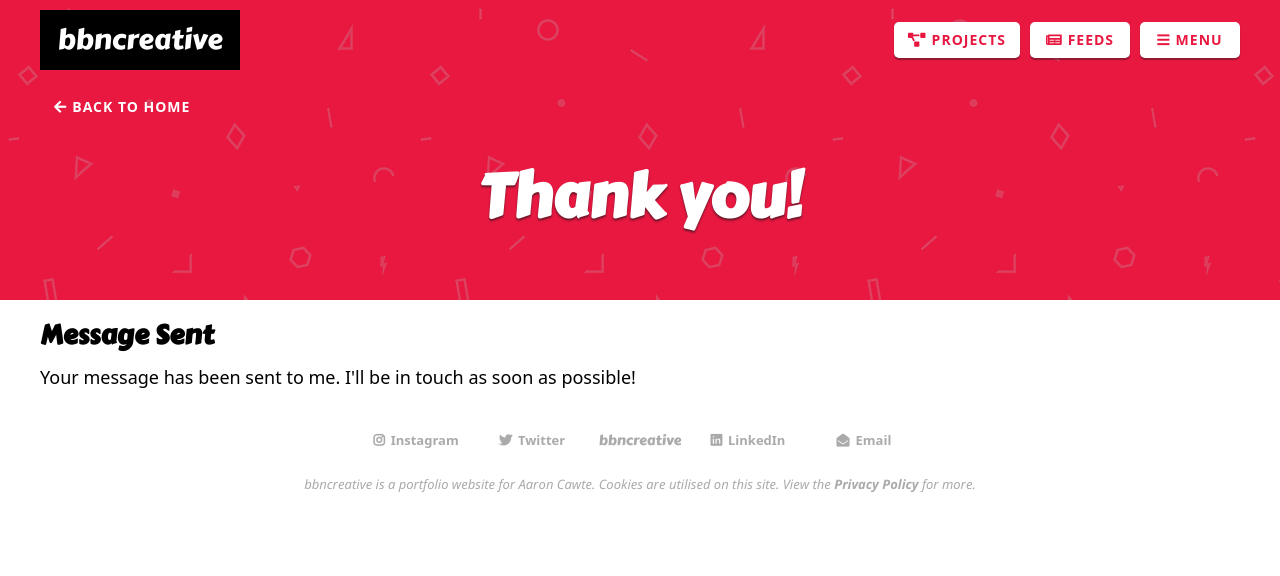
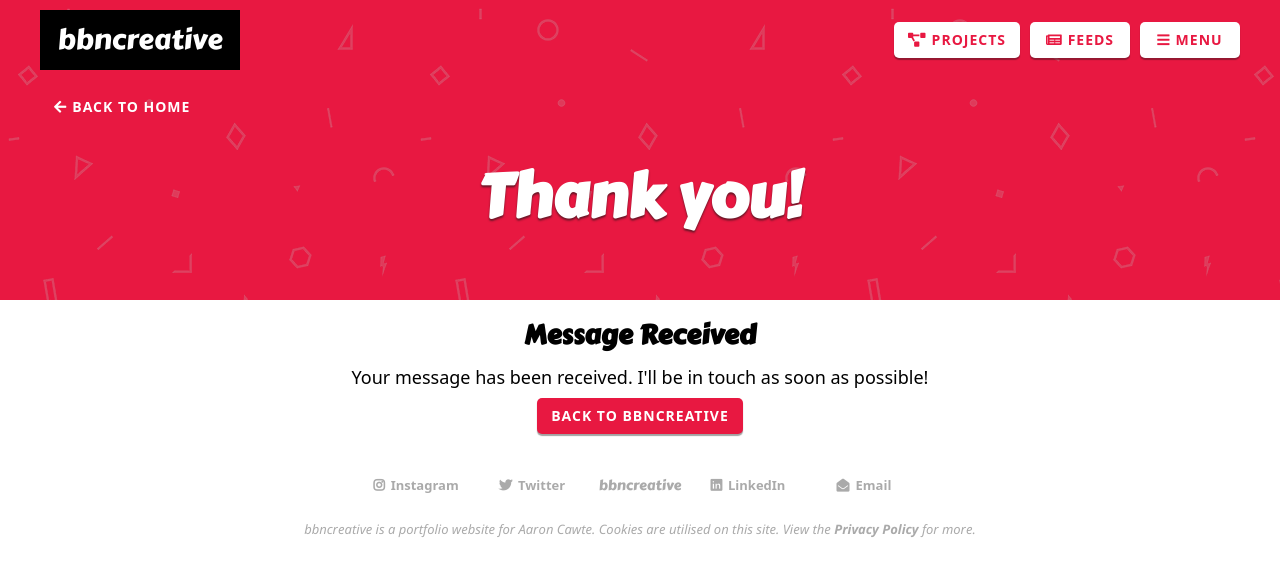
Before and after one commit to aaroncawte/bbncreative-django, a Django app: page /contact-thanks in a window 1280 px wide. Shown: the top 576 px of the page. Run offline with Django 3.2, Linux system fonts and the light colour scheme; data that the repository does not hold is empty; some libraries are stand-ins or nearby versions; some web fonts are replaced.

Commit message:
Contact form improvements

```diff
--- a/bbncreative_cms/views.py
+++ b/bbncreative_cms/views.py
@@ -68,7 +68,7 @@ def contact(request):
                 content = template.render(context)
 
                 email = EmailMessage(
-                    subject=form.cleaned_data['subject'],
+                    subject="[Website] " + form.cleaned_data['subject'],
                     body=content,
                     from_email='aaron@bbncreative.co',
                     to=['aaron@bbncreative.co'],
--- a/static/style/_definitions.scss
+++ b/static/style/_definitions.scss
@@ -141,6 +141,14 @@ a.no-text-decoration {
 	}
 }
 
+.align-center {
+	text-align: center;
+	button, button:hover, button:active {
+		margin-left: auto;
+		margin-right: auto;
+	}
+}
+
 /* Element selection
    ======================================================================== */
 html, body, p, i, strong, em, span, br, a, img, div, button, input, label, h1, h2, h3, h4, h5, h6 {
--- a/static/style/_structure.scss
+++ b/static/style/_structure.scss
@@ -871,6 +871,7 @@ nav {
 		margin-left: auto;
 	}
 }
+
 /* Footer and components
 	 ======================================================================== */
 footer {
--- a/static/style/style.css
+++ b/static/style/style.css
@@ -115,12 +115,20 @@ a.no-text-decoration:link, a.no-text-decoration:hover, a.no-text-decoration:acti
  text-decoration: none;
 }
 
+.align-center {
+ text-align: center;
+}
+
+.align-center button, .align-center button:hover, .align-center button:active {
+ margin-left: auto;
+ margin-right: auto;
+}
+
 /* Element selection
    ======================================================================== */
 html::-moz-selection, body::-moz-selection, p::-moz-selection, i::-moz-selection, strong::-moz-selection, em::-moz-selection, span::-moz-selection, br::-moz-selection, a::-moz-selection, img::-moz-selection, div::-moz-selection, button::-moz-selection, input::-moz-selection, label::-moz-selection, h1::-moz-selection, h2::-moz-selection, h3::-moz-selection, h4::-moz-selection, h5::-moz-selection, h6::-moz-selection {
   background-color: #cc2369;
   color: #fff; }
-
 html::selection, body::selection, p::selection, i::selection, strong::selection, em::selection, span::selection, br::selection, a::selection, img::selection, div::selection, button::selection, input::selection, label::selection, h1::selection, h2::selection, h3::selection, h4::selection, h5::selection, h6::selection {
   background-color: #cc2369;
   color: #fff; }
--- a/templates/contactThanks.html
+++ b/templates/contactThanks.html
@@ -1,9 +1,12 @@
 {% extends "_static.html" %}
 {% block window-content %}
     <div class="window">
-        <div class="wrapper-1200">
-            <h2>Message Sent</h2>
-            <p>Your message has been sent to me. I'll be in touch as soon as possible!</p>
+        <div class="wrapper-1200 align-center">
+            <h2>Message Received</h2>
+            <p>Your message has been received. I'll be in touch as soon as possible!</p>
+            <a href="/" class="no-text-decoration">
+                <button>Back to bbncreative</button>
+            </a>
         </div>
     </div>
 {% endblock %}
```
Also changed, not shown: templates/contact_template.txt (+3 -5 lines), 1 other file.
